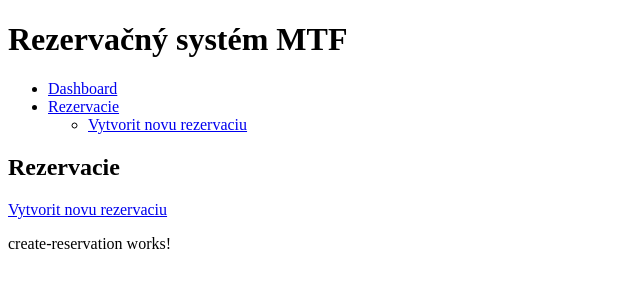
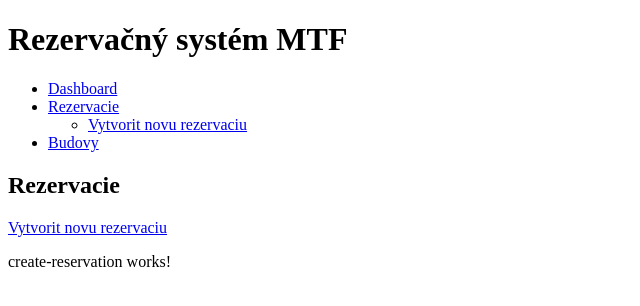
Before and after one commit to samod1/ReservationSystemMTF, an Angular app in the folder ui/: page /rezervacie-component in a window 1280 px wide. Shown: the top 306 px of the page, without its empty margins (0-640 px from the left). Built offline with nearby package versions, Linux system fonts and the light colour scheme.

Commit message:
Building II  - rooting  - vytvorenie noveho komponentu  - novy model a serivce

```diff
--- a/ui/src/app/app.component.html
+++ b/ui/src/app/app.component.html
@@ -6,6 +6,7 @@
       <ul>
         <li><a routerLink="/create-reservation-component" routerLinkActive="active" ariaCurrentWhenActive="page">Vytvorit novu rezervaciu</a></li>
       </ul></li>
+    <li><a routerLink="/building-component" routerLinkActive="active" ariaCurrentWhenActive="page">Budovy</a></li>
   </ul>
 </nav>
 
```
